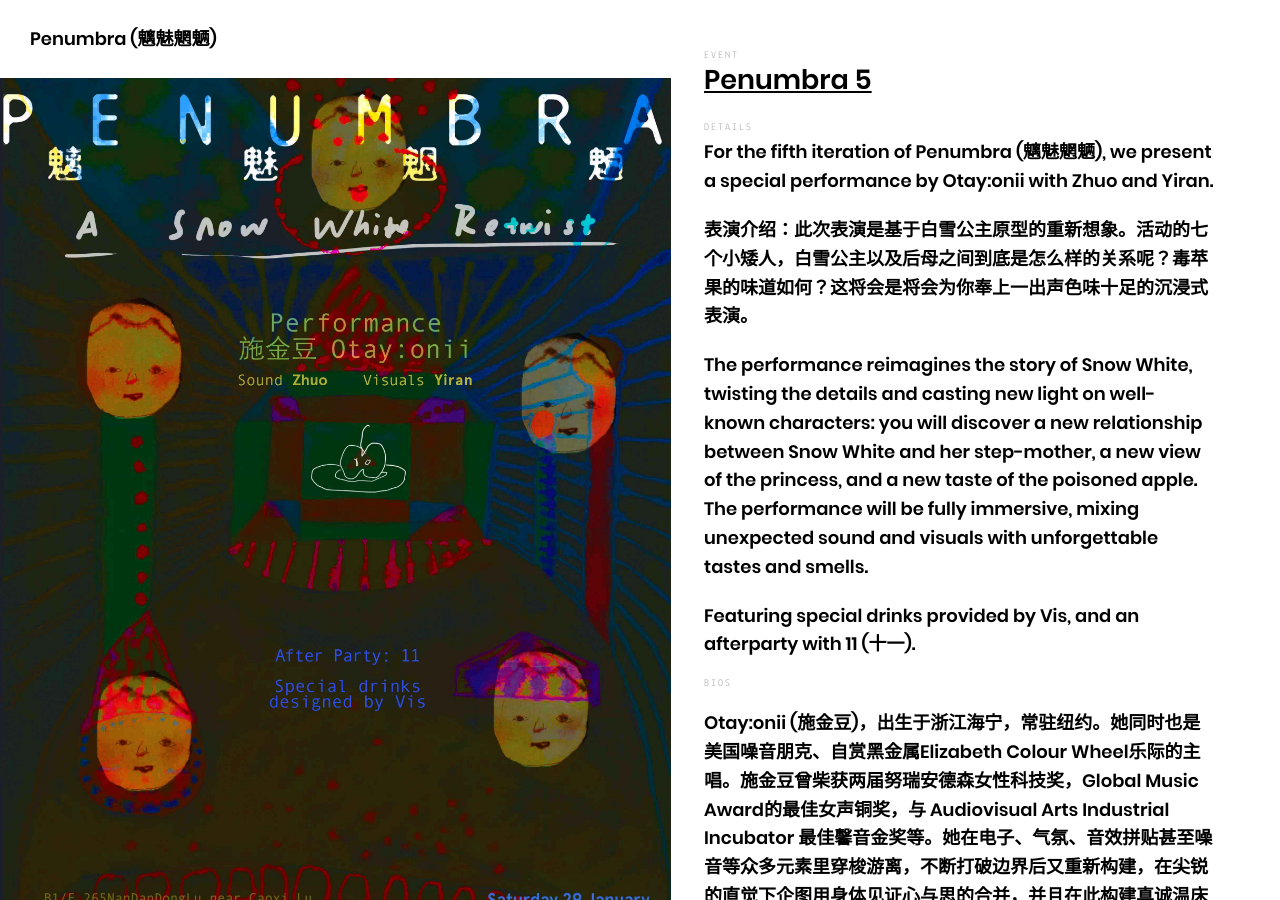
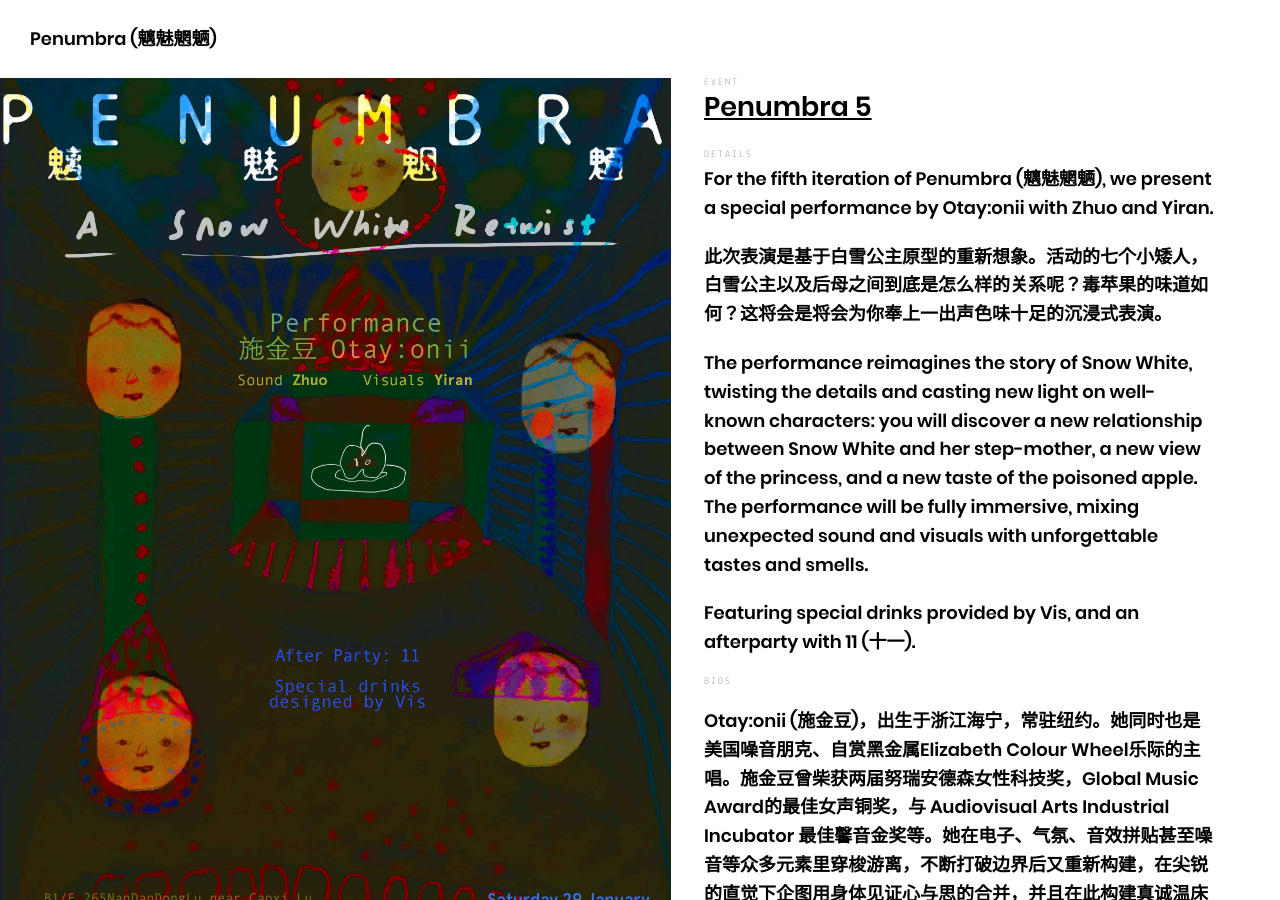
Before and after one commit to etc/etc.github.io, a Jekyll site: the page built from _posts/projects/2022-01-19-penumbra-5.md, in a window 1280 px wide and 900 px high. Built offline with Jekyll 4.4.1, drawn with Linux system fonts in a browser that asks for light colours.

Commit message:
Remove framing text.

```diff
--- a/_posts/projects/2022-01-19-penumbra-5.md
+++ b/_posts/projects/2022-01-19-penumbra-5.md
@@ -30,7 +30,7 @@ images:
 ---
 <p>For the fifth iteration of Penumbra (魑魅魍魉), we present a special performance by <a href="https://www.laneshiotayonii.com/">Otay:onii</a> with Zhuo and <a href="https://yiranguoart.com/">Yiran</a>.</p>
 
-<p>表演介绍：此次表演是基于白雪公主原型的重新想象。活动的七个小矮人，白雪公主以及后母之间到底是怎么样的关系呢？毒苹果的味道如何？这将会是将会为你奉上一出声色味十足的沉浸式表演。</p>
+<p>此次表演是基于白雪公主原型的重新想象。活动的七个小矮人，白雪公主以及后母之间到底是怎么样的关系呢？毒苹果的味道如何？这将会是将会为你奉上一出声色味十足的沉浸式表演。</p>
 
 <p>The performance reimagines the story of Snow White, twisting the details and casting new light on well-known characters: you will discover a new relationship between Snow White and her step-mother, a new view of the princess, and a new taste of the poisoned apple. The performance will be fully immersive, mixing unexpected sound and visuals with unforgettable tastes and smells.</p>
 
```
